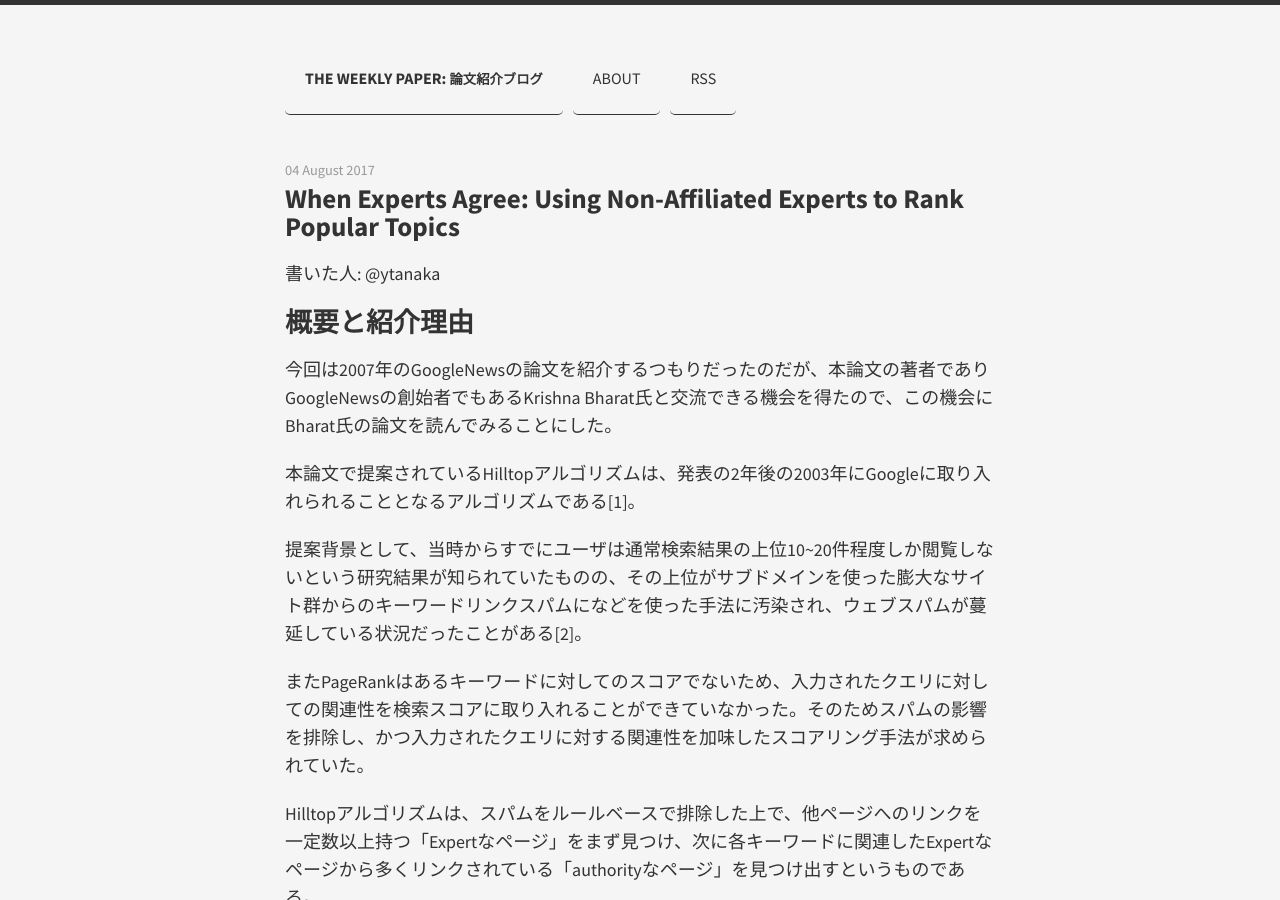
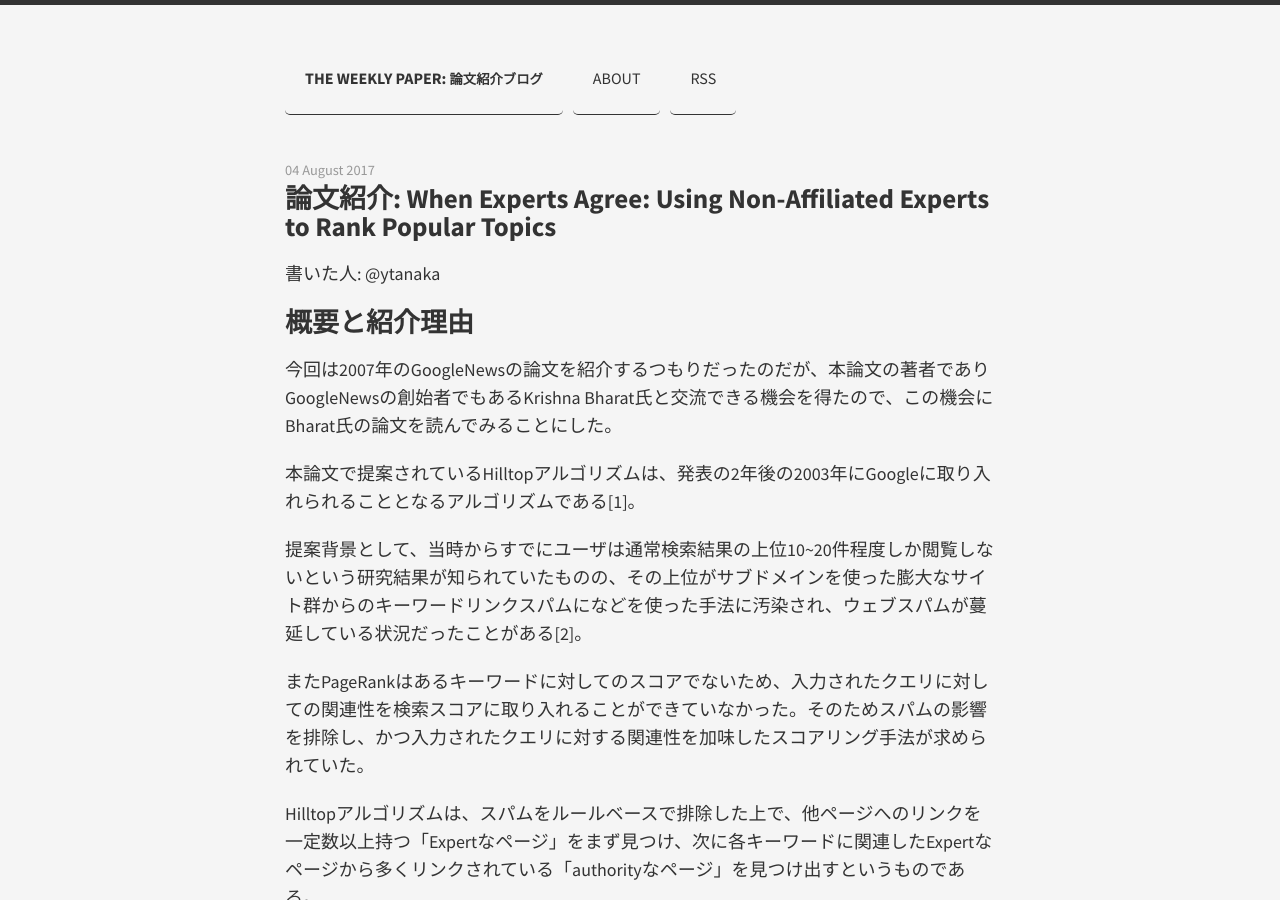
Before and after one commit to the-weekly-paper/the-weekly-paper.github.io, a Jekyll site: the page built from _posts/2017-08-01-When Experts Agree- Using Non-Affiliated Experts to Rank Popular Topics.md, in a window 1280 px wide and 900 px high. Built offline with Jekyll 4.4.1, drawn with Linux system fonts in a browser that asks for light colours.

Commit message:
tiny title fix

```diff
--- a/_posts/2017-08-01-When Experts Agree- Using Non-Affiliated Experts to Rank Popular Topics.md
+++ b/_posts/2017-08-01-When Experts Agree- Using Non-Affiliated Experts to Rank Popular Topics.md
@@ -1,6 +1,6 @@
 ---
 layout: post
-title:  "When Experts Agree: Using Non-Affiliated Experts to Rank Popular Topics"
+title:  "論文紹介: When Experts Agree: Using Non-Affiliated Experts to Rank Popular Topics"
 date:   2017-08-05 02:30:00 +0900
 categories: jekyll update
 ---
```
